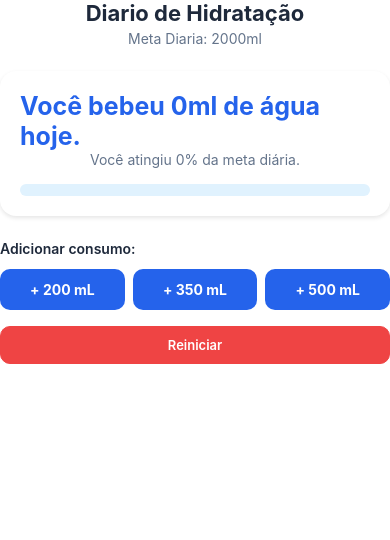
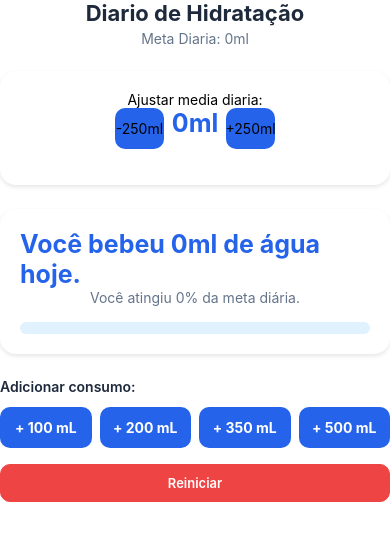
Before and after one commit to Mariana-Rodrigu3s/celular, a React Native app: screen / in a window 390 px wide. Shown: the top 540 px of the page. Built offline with nearby package versions, Linux system fonts and the light colour scheme.

Commit message:
MOD: Feito os botoes para aumentar e diminuir a meta diaria, coloquei a meta diaria do header para mudar ao mesmo tempo

```diff
--- a/App.jsx
+++ b/App.jsx
@@ -4,6 +4,7 @@ import Header from './src/components/Header';
 import { WaterProgress } from './src/components/WaterProgress';
 import ActionButon from './src/components/ActionButton';
 import { useState } from 'react';
+import MetaDiaria from './src/components/Meta';
 
 export default function App() {
     const GOAL = 2000
@@ -21,7 +22,7 @@ export default function App() {
 
 
     const handleMeta = (quantidade) =>{
-      setMeta((valor) => Math.max)
+      setMeta((valor) => valor + quantidade)
 
     }
 
@@ -39,9 +40,11 @@ export default function App() {
       <SafeAreaView>
         <StatusBar barStyle="auto" />
         <View>
-          <Header GOAL={GOAL} />
+
+          <Header GOAL={meta} />
+          <MetaDiaria onMeta={handleMeta} meta={meta}></MetaDiaria>
           <WaterProgress consumed={consumed} goal={GOAL}></WaterProgress>
-          <ActionButon onAdd={handleAddWater} onReset={handleReset} ></ActionButon>
+          <ActionButon onAdd={handleAddWater} onReset={handleReset}  ></ActionButon>
         </View>
       </SafeAreaView>
     </SafeAreaProvider>
--- a/src/components/ActionButton.jsx
+++ b/src/components/ActionButton.jsx
@@ -4,10 +4,16 @@ import { COLORS } from '../constants/colors'
 
 export default function ActionButon({onAdd, onReset}){
     return(
+
+
     <View style={styles.container}>
       <Text style={styles.label}>Adicionar consumo:</Text>
 
       <View style={styles.buttonRow}>
+        {/* Adiciona 100 */}
+        <Pressable style={styles.button} onPress={() => onAdd(100)}>
+          <Text style={styles.buttonText}>+ 100 mL</Text>
+        </Pressable>
         {/* Adiciona 200 mL */}
         <Pressable style={styles.button} onPress={() => onAdd(200)}>
           <Text style={styles.buttonText}>+ 200 mL</Text>
@@ -28,7 +34,12 @@ export default function ActionButon({onAdd, onReset}){
       <Pressable style={styles.resetButton} onPress={onReset}>
         <Text style={styles.resetButtonText}>Reiniciar</Text>
       </Pressable>
+
+
+
     </View>
+
+
   );
 }
 
--- /dev/null
+++ b/src/components/Meta.jsx
@@ -0,0 +1,70 @@
+import {View, Text, StyleSheet, Button, Pressable} from 'react-native'
+import { COLORS } from '../constants/colors'
+
+
+export default function MetaDiaria({onMeta, meta}){
+
+    return(
+        <View style={styles.card}>
+            <Text>
+                Ajustar media diaria:
+            </Text>
+
+            <View style={styles.buttonRow}>
+                <Pressable style={styles.button} onPress={() => onMeta(-250)}>
+                    <Text >-250ml</Text>
+                </Pressable>
+
+                <Text style={styles.consumedText}>
+                    {meta}ml
+                </Text>
+
+                <Pressable style={styles.button} onPress={() => onMeta(250)}>
+                    <Text>+250ml</Text>
+                </Pressable>
+            </View>
+        </View>
+    )
+}
+
+
+
+
+
+const styles = StyleSheet.create({
+    card: {
+    backgroundColor: COLORS.cardBg,
+    borderRadius: 16,
+    padding: 20,
+    width: '100%',
+    alignItems: 'center',
+    marginBottom: 24,
+    elevation: 3,
+    shadowColor: '#000',
+    shadowOffset: { width: 0, height: 2 },
+    shadowOpacity: 0.1,
+    shadowRadius: 4,
+  },
+
+  buttonRow: {
+    flexDirection: 'row',
+    justifyContent: 'space-between',
+    gap: 8,
+    marginBottom: 16,
+  },
+  button: {
+    flex: 1,
+    backgroundColor: COLORS.primary,
+    paddingVertical: 12,
+    borderRadius: 10,
+    alignItems: 'center',
+  },
+  consumedText: {
+    fontSize: 25,
+    fontWeight: 'bold',
+    color: COLORS.primary,}
+
+
+
+
+})
--- a/src/components/WaterProgress.jsx
+++ b/src/components/WaterProgress.jsx
@@ -1,4 +1,4 @@
-import { View, Text, StyleSheet } from "react-native";
+import { View, Text, StyleSheet, Pressable } from "react-native";
 import { COLORS } from "../constants/colors";
 
 
@@ -9,6 +9,8 @@ export function WaterProgress({ consumed, goal }) {
   const porcentagem = Math.min(Math.round((consumed / goal) * 100), 100)
 
   return (
+
+
     <View style={styles.card}>
       <Text style={styles.consumedText}>Você bebeu {consumed}ml de água hoje.</Text>
       <Text style={styles.percentageText}>Você atingiu {porcentagem}% da meta diária.</Text>
@@ -17,6 +19,7 @@ export function WaterProgress({ consumed, goal }) {
         <View style={[styles.progressBarFill, { width: `${porcentagem}%` }]} />
       </View>
     </View>
+
   )
 }
 
```
